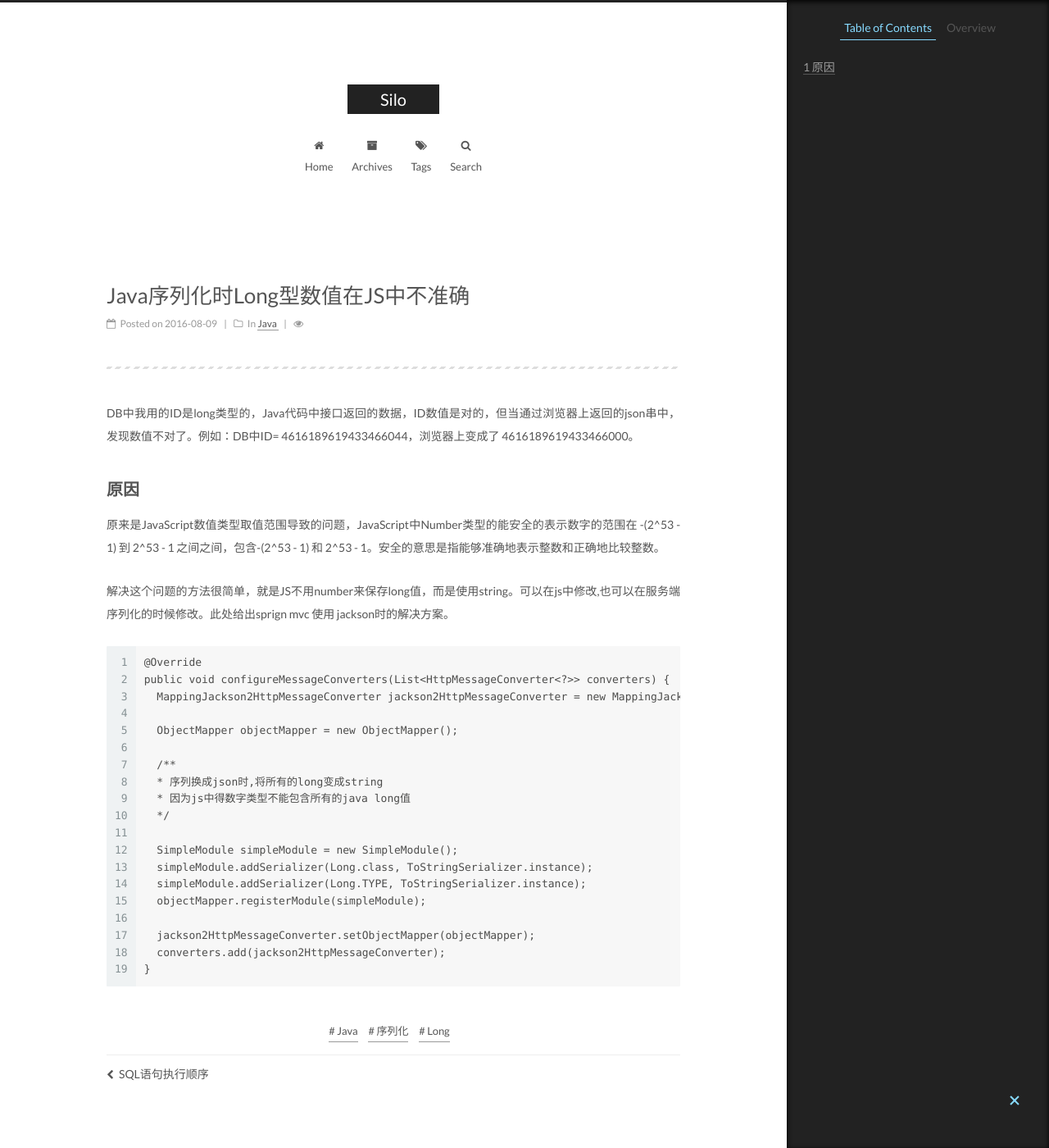
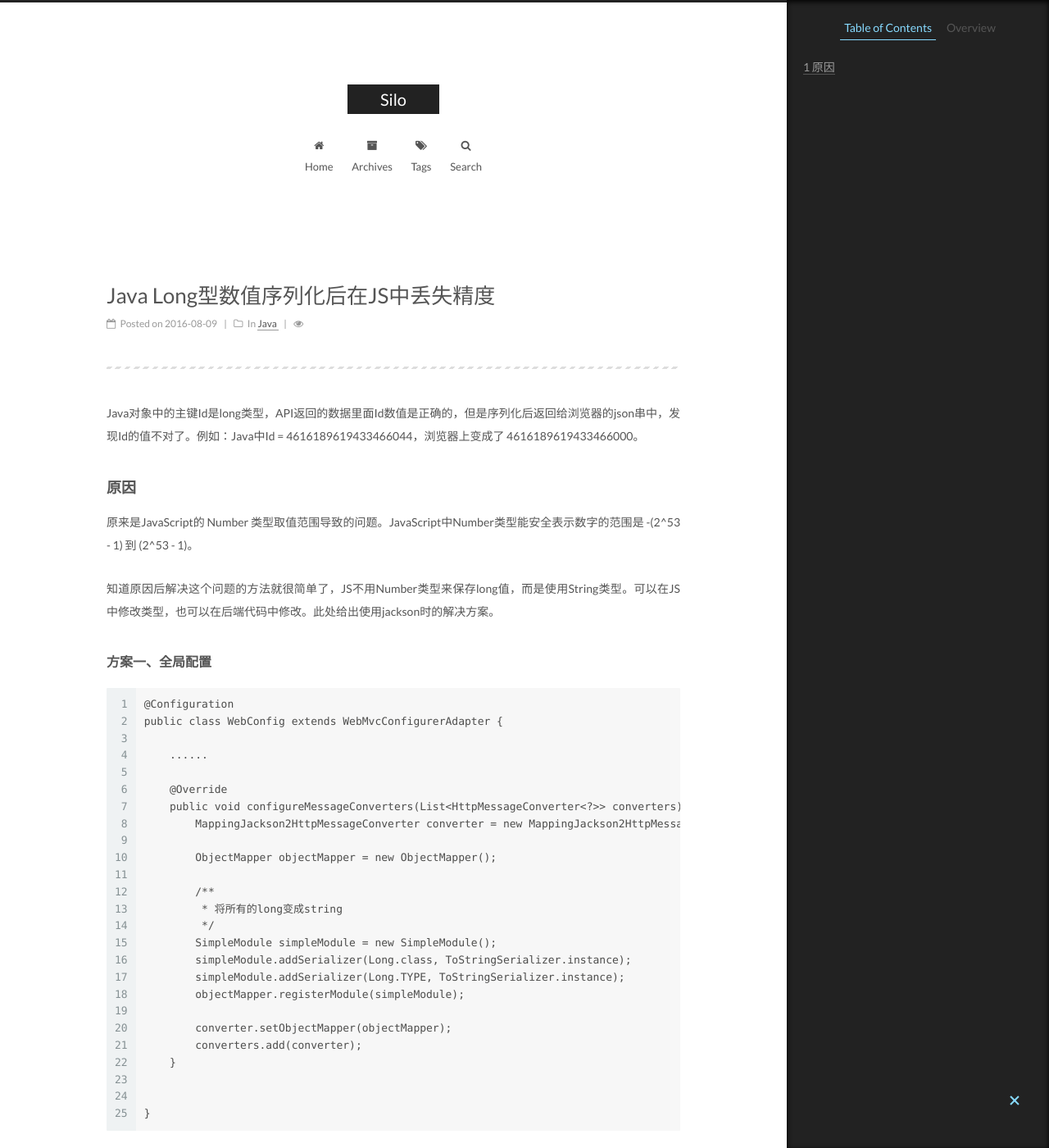
Before and after one commit to ethendev/ethendev.github.io, a Jekyll site: the page built from _posts/2016-08-09-longvalue-not-accurate-js.md, in a window 1280 px wide and 1400 px high. Shown: the whole window at 82% size. Built offline with Jekyll 4.4.1, drawn with Linux system fonts in a browser that asks for light colours; comment, search, counter and statistics services are not loaded; some of the changed text lies outside the part shown.

Commit message:
update config

````diff
--- a/_includes/_partials/footer.html
+++ b/_includes/_partials/footer.html
@@ -16,7 +16,7 @@
 
 <div class="theme-info">
   {{ __.footer.theme }} -
-  <a class="theme-link" href="https://github.com/ethendev/silo">
+  <a class="theme-link" href="https://github.com/ethendev/ethendev.github.io">
     NexT.{{ site.scheme }}
   </a>
 </div>
--- a/_posts/2016-08-09-longvalue-not-accurate-js.md
+++ b/_posts/2016-08-09-longvalue-not-accurate-js.md
@@ -1,41 +1,61 @@
 ---
 layout: post
-title: Java序列化时Long型数值在JS中不准确
+title: Java Long型数值序列化后在JS中丢失精度
 tags:  [Java, 序列化, Long]
 categories: [Java]
 keywords: Java,序列化,Long
 ---
 
 
-DB中我用的ID是long类型的，Java代码中接口返回的数据，ID数值是对的，但当通过浏览器上返回的json串中，发现数值不对了。例如：DB中ID= 4616189619433466044，浏览器上变成了 4616189619433466000。
+Java对象中的主键Id是long类型，API返回的数据里面Id数值是正确的，但是序列化后返回给浏览器的json串中，发现Id的值不对了。例如：Java中Id = 4616189619433466044，浏览器上变成了 4616189619433466000。
 
 
 
 
-## 原因
+### 原因
 
-原来是JavaScript数值类型取值范围导致的问题，JavaScript中Number类型的能安全的表示数字的范围在 -(2^53 - 1) 到 2^53 - 1 之间之间，包含-(2^53 - 1) 和 2^53 - 1。安全的意思是指能够准确地表示整数和正确地比较整数。
+原来是JavaScript的 Number  类型取值范围导致的问题。JavaScript中Number类型能安全表示数字的范围是 -(2^53 - 1) 到 (2^53 - 1)。
 
-解决这个问题的方法很简单，就是JS不用number来保存long值，而是使用string。可以在js中修改,也可以在服务端序列化的时候修改。此处给出sprign mvc 使用 jackson时的解决方案。
+知道原因后解决这个问题的方法就很简单了，JS不用Number类型来保存long值，而是使用String类型。可以在JS中修改类型，也可以在后端代码中修改。此处给出使用jackson时的解决方案。
 
+
+#### 方案一、全局配置
 ```
-@Override
-public void configureMessageConverters(List<HttpMessageConverter<?>> converters) {
-  MappingJackson2HttpMessageConverter jackson2HttpMessageConverter = new MappingJackson2HttpMessageConverter();
+@Configuration
+public class WebConfig extends WebMvcConfigurerAdapter {
 
-  ObjectMapper objectMapper = new ObjectMapper();
+    ......
 
-  /**
-  * 序列换成json时,将所有的long变成string
-  * 因为js中得数字类型不能包含所有的java long值
-  */
+    @Override
+    public void configureMessageConverters(List<HttpMessageConverter<?>> converters) {
+        MappingJackson2HttpMessageConverter converter = new MappingJackson2HttpMessageConverter();
 
-  SimpleModule simpleModule = new SimpleModule();
-  simpleModule.addSerializer(Long.class, ToStringSerializer.instance);
-  simpleModule.addSerializer(Long.TYPE, ToStringSerializer.instance);
-  objectMapper.registerModule(simpleModule);
+        ObjectMapper objectMapper = new ObjectMapper();
 
-  jackson2HttpMessageConverter.setObjectMapper(objectMapper);
-  converters.add(jackson2HttpMessageConverter);
+        /**
+         * 将所有的long变成string
+         */
+        SimpleModule simpleModule = new SimpleModule();
+        simpleModule.addSerializer(Long.class, ToStringSerializer.instance);
+        simpleModule.addSerializer(Long.TYPE, ToStringSerializer.instance);
+        objectMapper.registerModule(simpleModule);
+
+        converter.setObjectMapper(objectMapper);
+        converters.add(converter);
+    }
+
+
 }
 ```
+
+
+#### 方案二、bean中配置
+```
+public class UserVo {
+
+    @JsonSerialize(using = ToStringSerializer.class)
+    private Long userId;
+
+    ......
+}
+```
````
Also changed, not shown: _posts/2017-04-18-office-online-preview-edit.md (+1 -1 lines), README.md.
